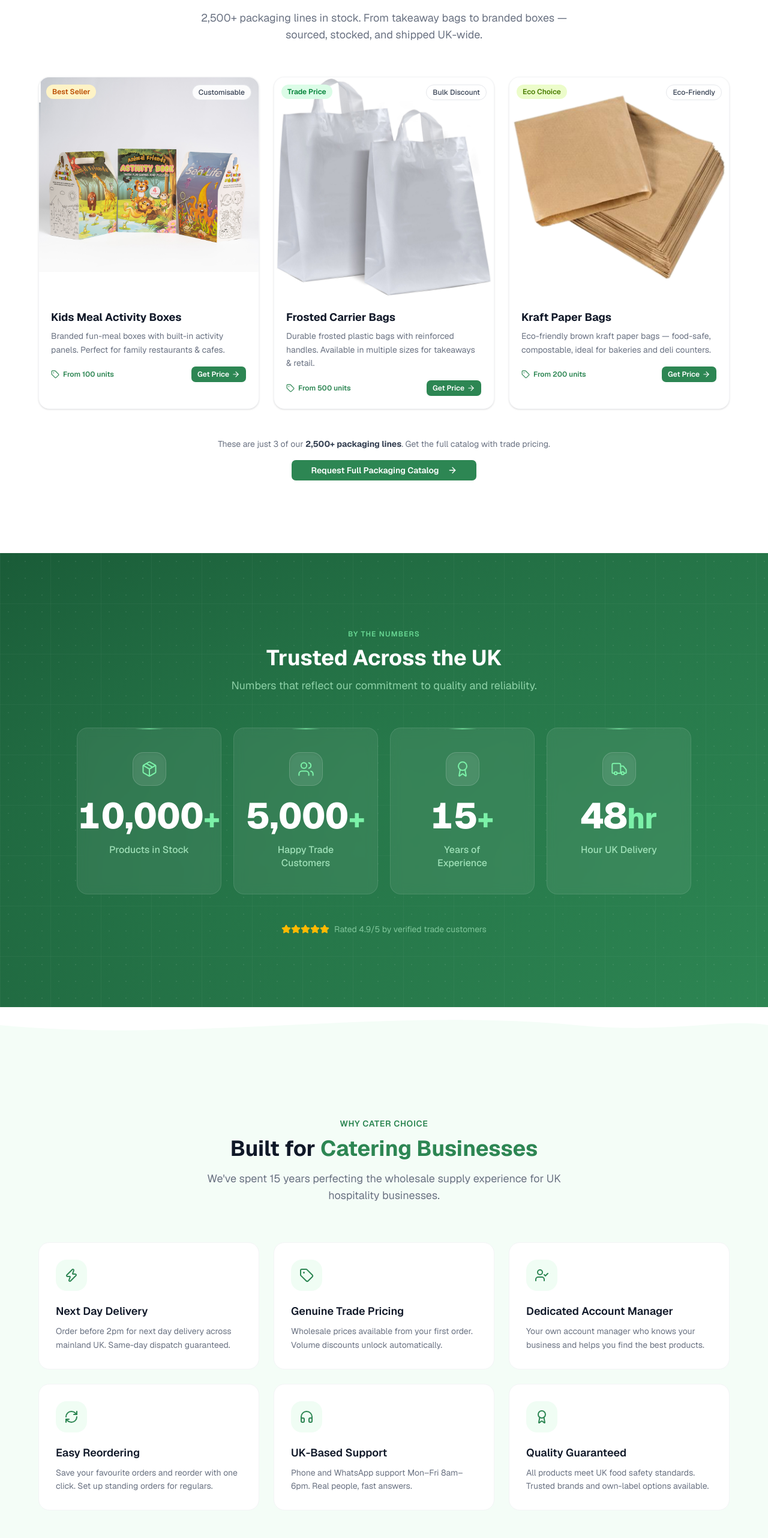
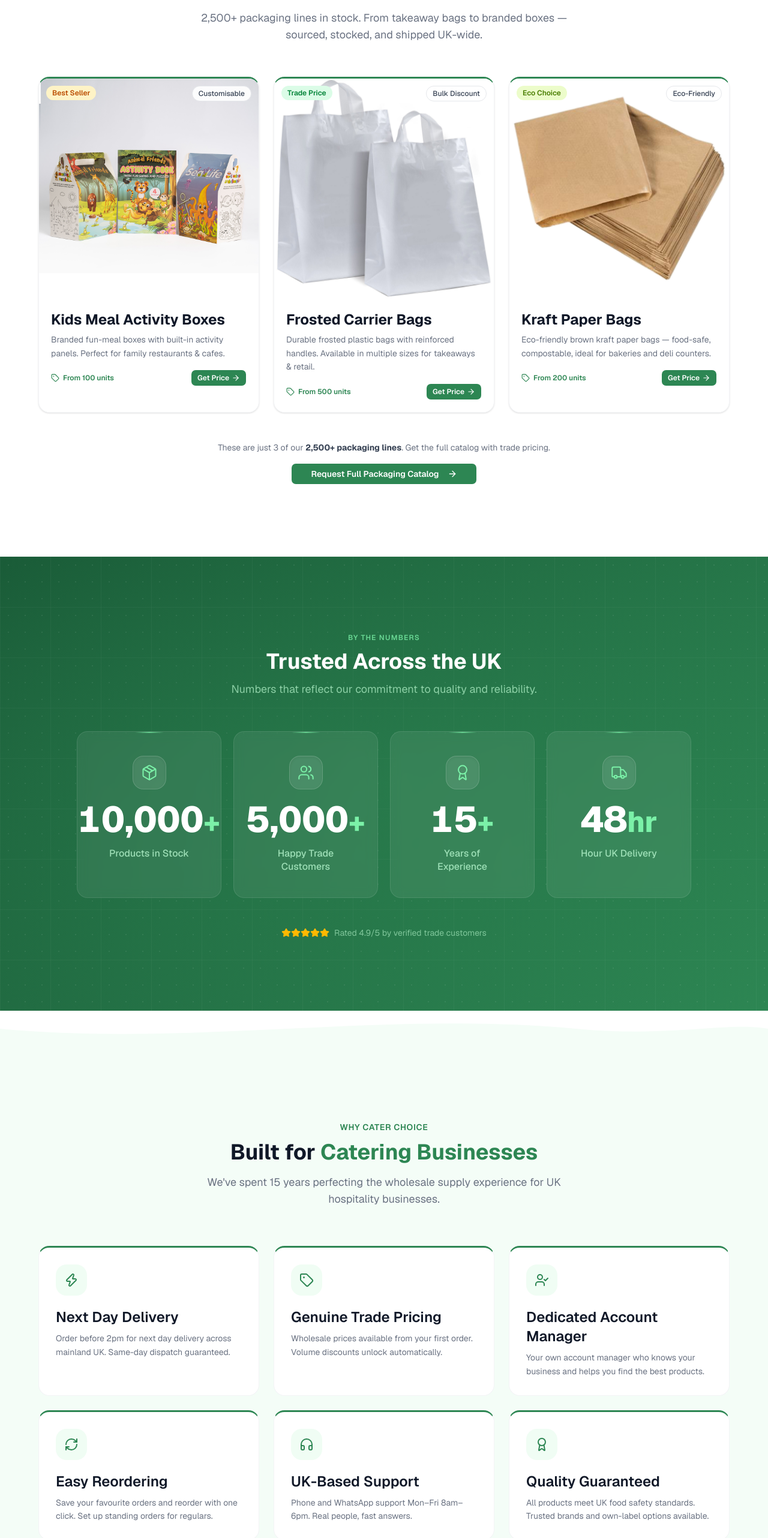
Before and after one commit to Uvaish61/cater-choice-ads, a Next.js app: page / in a window 1280 px wide. Shown: the part 3322-5886 px from the top of the page at 60% size. Built offline with nearby package versions, Linux system fonts and the light colour scheme; no server answers.

Commit message:
redesign complete page

```diff
--- a/src/components/sections/featured-products.tsx
+++ b/src/components/sections/featured-products.tsx
@@ -75,7 +75,7 @@ export function FeaturedProducts() {
               whileInView={{ opacity: 1, y: 0 }}
               viewport={{ once: true }}
               transition={{ duration: 0.5, delay: i * 0.1 }}
-              className="bg-white rounded-2xl overflow-hidden border border-gray-100 shadow-sm hover:shadow-xl hover:shadow-green-100/50 hover:-translate-y-1 transition-all duration-300 group"
+              className="bg-white rounded-2xl overflow-hidden border border-gray-100 border-t-[3px] border-t-green-600 shadow-sm hover:shadow-xl hover:shadow-green-100/50 hover:-translate-y-1 transition-all duration-300 group"
             >
               {/* Image */}
               <div className="relative aspect-square overflow-hidden bg-gray-50">
@@ -97,7 +97,7 @@ export function FeaturedProducts() {
 
               {/* Content */}
               <div className="p-5">
-                <h3 className="font-bold text-gray-900 text-lg mb-1.5">{product.name}</h3>
+                <h3 className="font-bold text-gray-900 text-2xl mb-1.5">{product.name}</h3>
                 <p className="text-gray-500 text-sm leading-relaxed mb-4">{product.description}</p>
                 <div className="flex items-center justify-between">
                   <div className="flex items-center gap-1.5 text-green-600 text-xs font-semibold">
--- a/src/components/sections/lead-form.tsx
+++ b/src/components/sections/lead-form.tsx
@@ -87,7 +87,7 @@ export function LeadForm() {
             <motion.div
               initial={{ opacity: 0, scale: 0.95 }}
               animate={{ opacity: 1, scale: 1 }}
-              className="text-center py-16 bg-white rounded-3xl border border-green-100 shadow-sm"
+              className="text-center py-16 bg-white rounded-3xl border border-green-100 border-t-[3px] border-t-green-600 shadow-sm"
             >
               <div className="inline-flex p-5 bg-green-50 rounded-full mb-6">
                 <CheckCircle className="h-12 w-12 text-green-500" />
@@ -129,7 +129,7 @@ export function LeadForm() {
               whileInView={{ opacity: 1, y: 0 }}
               viewport={{ once: true }}
               transition={{ duration: 0.6, delay: 0.1 }}
-              className="bg-white rounded-3xl border border-gray-100 shadow-sm p-8 sm:p-12"
+              className="bg-white rounded-3xl border border-gray-100 border-t-[3px] border-t-green-600 shadow-sm p-8 sm:p-12"
             >
               <form onSubmit={handleSubmit(onSubmit)} className="space-y-6">
                 <div className="grid sm:grid-cols-2 gap-6">
--- a/src/components/sections/testimonials.tsx
+++ b/src/components/sections/testimonials.tsx
@@ -37,7 +37,7 @@ export function Testimonials() {
               whileInView={{ opacity: 1, y: 0 }}
               viewport={{ once: true }}
               transition={{ duration: 0.5, delay: i * 0.1 }}
-              className="relative bg-white rounded-2xl p-7 shadow-sm border border-gray-100 hover:shadow-xl hover:shadow-green-100/40 hover:border-green-100 hover:-translate-y-1 transition-all duration-300"
+              className="relative bg-white rounded-2xl p-7 shadow-sm border border-gray-100 border-t-[3px] border-t-green-600 hover:shadow-xl hover:shadow-green-100/40 hover:border-green-100 hover:-translate-y-1 transition-all duration-300"
             >
               {/* Quote icon */}
               <Quote className="absolute top-6 right-6 h-8 w-8 text-green-100" />
--- a/src/components/sections/why-us.tsx
+++ b/src/components/sections/why-us.tsx
@@ -46,14 +46,14 @@ export function WhyUs() {
                 viewport={{ once: true }}
                 transition={{ duration: 0.5, delay: i * 0.08 }}
                 whileHover={{ y: -4 }}
-                className="group p-7 rounded-2xl border border-gray-100 bg-white hover:border-green-200 hover:shadow-xl hover:shadow-green-200/40 transition-all duration-300"
+                className="group p-7 rounded-2xl border border-gray-100 border-t-[3px] border-t-green-600 bg-white hover:border-green-200 hover:shadow-xl hover:shadow-green-200/40 transition-all duration-300"
               >
                 <div className="mb-5">
                   <div className="inline-flex p-3.5 rounded-2xl bg-green-50 group-hover:bg-green-100 transition-colors">
                     <Icon className="h-6 w-6 text-green-600" />
                   </div>
                 </div>
-                <h3 className="text-lg font-semibold text-gray-900 mb-2">{feature.title}</h3>
+                <h3 className="text-2xl font-semibold text-gray-900 mb-2">{feature.title}</h3>
                 <p className="text-gray-500 text-sm leading-relaxed">{feature.description}</p>
               </motion.div>
             );
```
